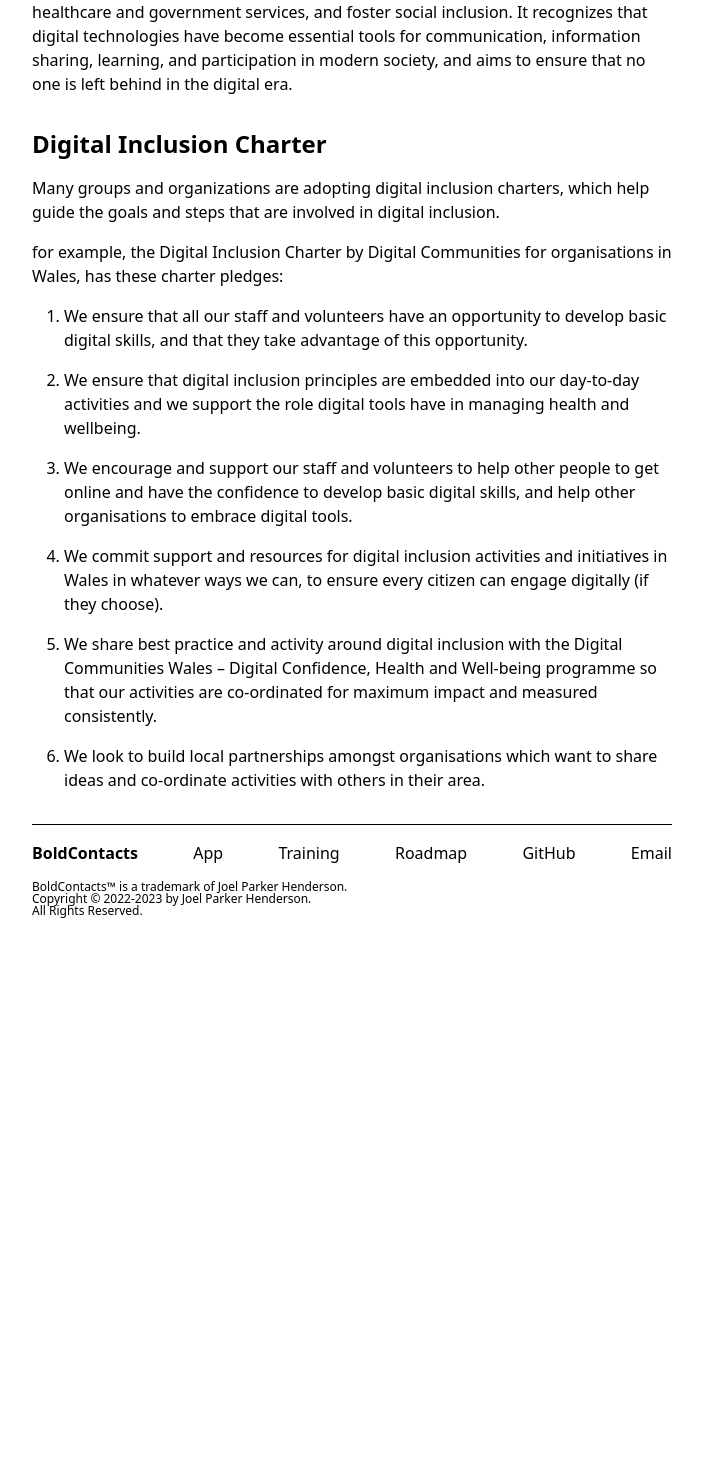
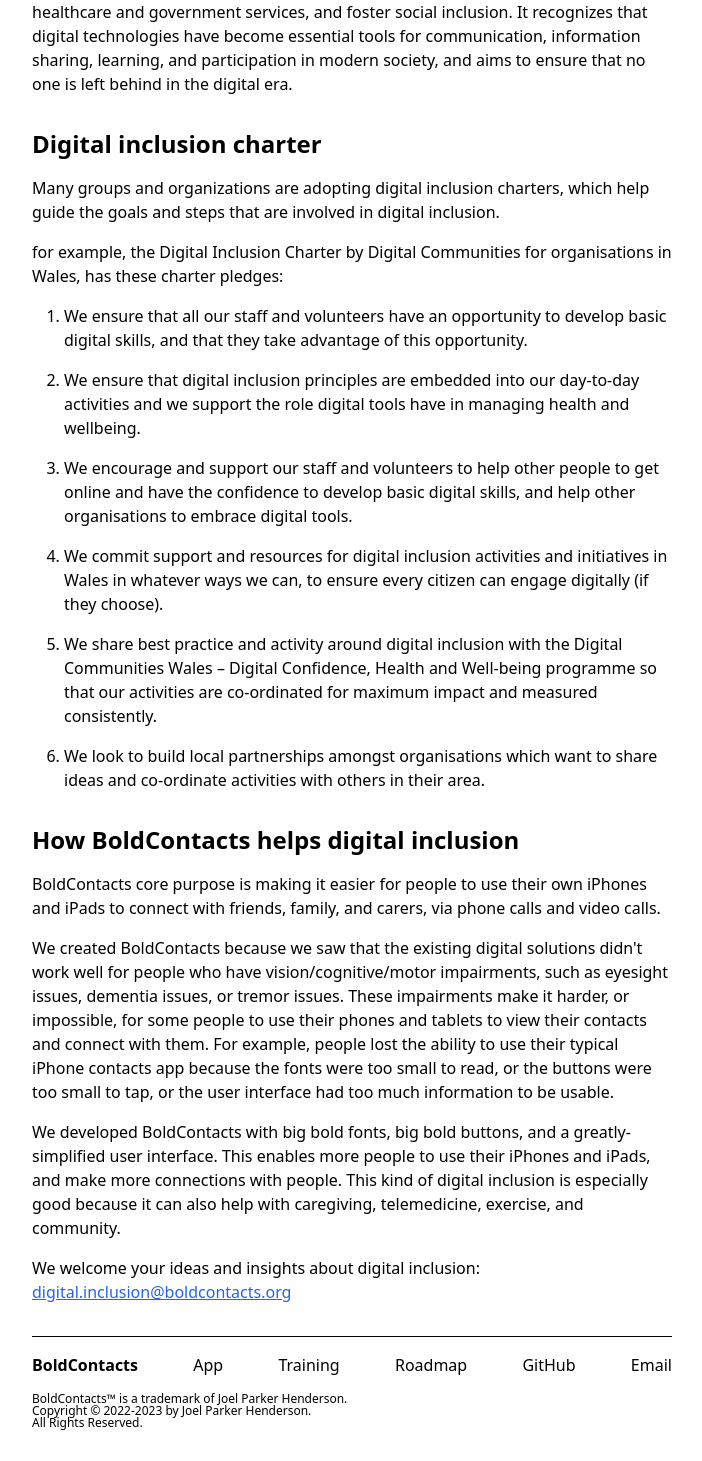
Before and after one commit to BoldContacts/boldcontacts-site-as-sveltekit, a SvelteKit app: page /digital-inclusion in a window 1280 px wide. Shown: the part 1349-2810 px from the top of the page, without its empty margins (288-990 px from the left). Before the commit the page ends 2330 px from the top, so only its background shows below. Built offline with nearby package versions, Linux system fonts and the light colour scheme.

Commit message:
Add digital inclusion email section

```diff
--- a/src/routes/digital-inclusion/+page.svelte
+++ b/src/routes/digital-inclusion/+page.svelte
@@ -23,7 +23,7 @@
 <p>By promoting digital inclusion, societies can unlock the potential of technology to drive economic growth, enhance educational opportunities, improve access to healthcare and government services, and foster social inclusion. It recognizes that digital technologies have become essential tools for communication, information sharing, learning, and participation in modern society, and aims to ensure that no one is left behind in the digital era.</p>
 
 
-<h2>Digital Inclusion Charter</h2>
+<h2>Digital inclusion charter</h2>
 
 <p>Many groups and organizations are adopting digital inclusion charters, which help guide the goals and steps that are involved in digital inclusion.</p>
 
@@ -44,3 +44,14 @@
     <li>We look to build local partnerships amongst organisations which want to share ideas and co-ordinate activities with others in their area.</li>
 
 </ol>
+
+
+<h2>How BoldContacts helps digital inclusion</h2>
+
+<p>BoldContacts core purpose is making it easier for people to use their own iPhones and iPads to connect with friends, family, and carers, via phone calls and video calls.</p>
+
+<p>We created BoldContacts because we saw that the existing digital solutions didn't work well for people who have vision/cognitive/motor impairments, such as eyesight issues, dementia issues, or tremor issues. These impairments make it harder, or impossible, for some people to use their phones and tablets to view their contacts and connect with them. For example, people lost the ability to use their typical iPhone contacts app because the fonts were too small to read, or the buttons were too small to tap, or the user interface had too much information to be usable.</p>
+
+<p>We developed BoldContacts with big bold fonts, big bold buttons, and a greatly-simplified user interface. This enables more people to use their iPhones and iPads, and make more connections with people. This kind of digital inclusion is especially good because it can also help with caregiving, telemedicine, exercise, and community.</p>
+
+<p>We welcome your ideas and insights about digital inclusion: <a href="mailto:digital.inclusion@boldcontacts.org">digital.inclusion@boldcontacts.org</a></p>
```
